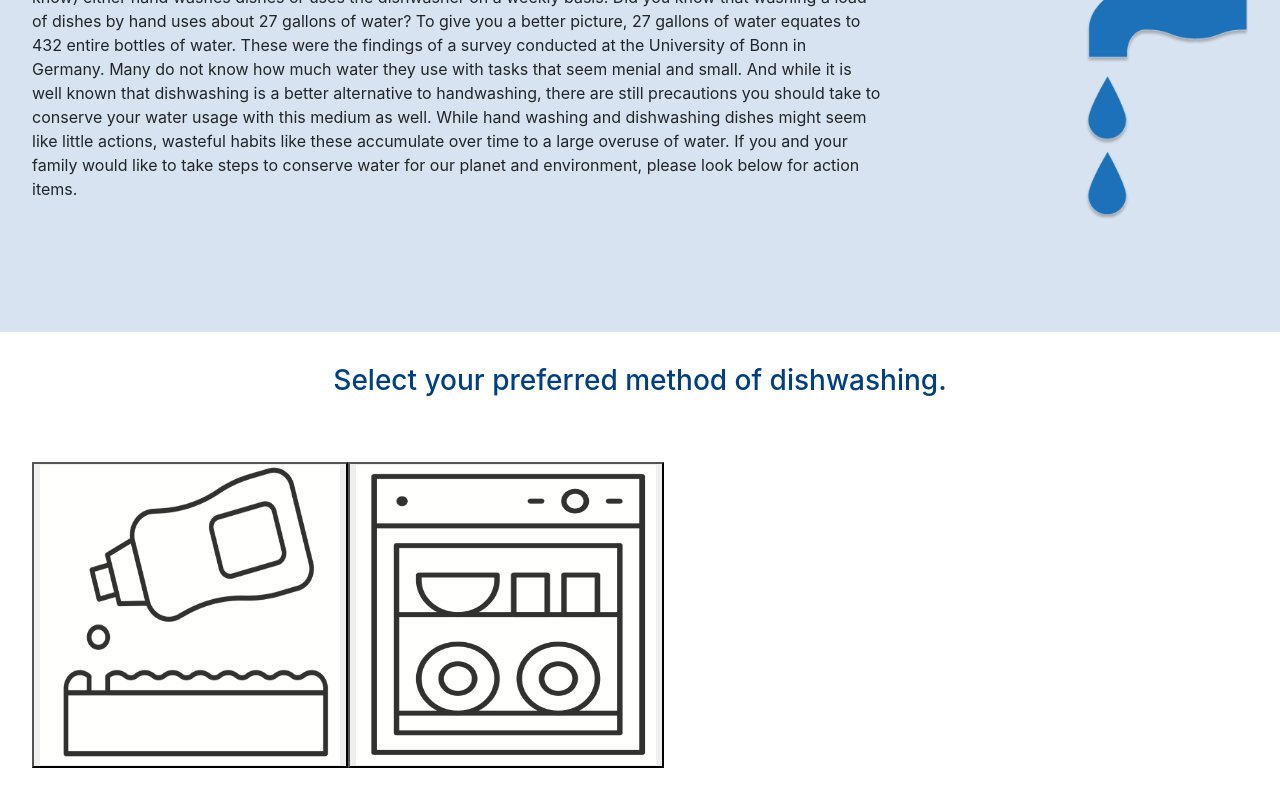
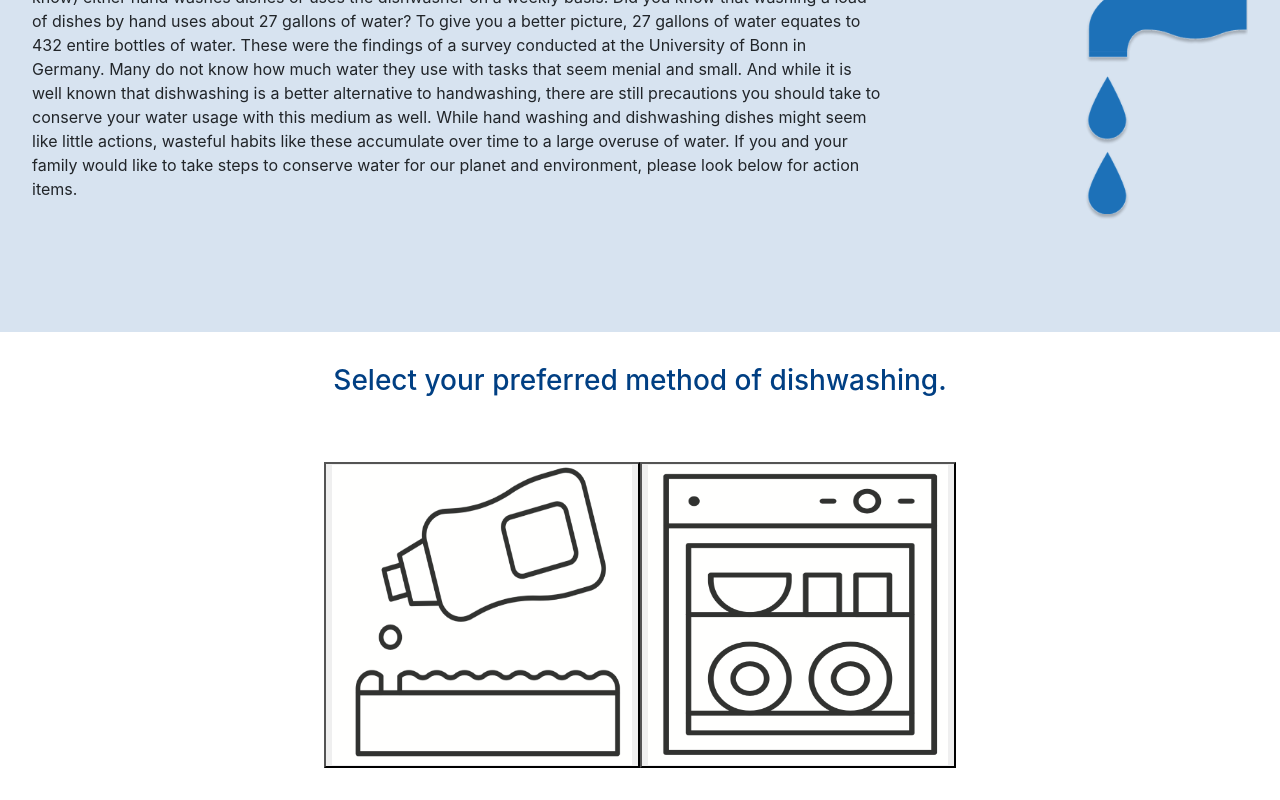
Before and after one commit to UW-INFO442-AU21/group7-smartwater, a React (Create React App) app: page /#/kitchen in a window 1280 px wide. Shown: the part 247-1047 px from the top of the page. Built offline with nearby package versions, Linux system fonts and the light colour scheme.

Commit message:
centered buttons

```diff
--- a/src/Pages/KitchenPage.js
+++ b/src/Pages/KitchenPage.js
@@ -85,7 +85,7 @@ export default function KitchenPage() {
             let modal = document.getElementById("mydishModal");
             modal.style.display = "none";
         }}>&times;</span>
-        <h2>The Dishwasher</h2>
+        <h2>Dishwashing</h2>
         <p>Using a dishwasher is considered exponentially better for water conservation compared to handwashing. While it is better for the environment,
           there are certain ways to use the dishwasher and certain brands that you can be aware of that will help in saving water. For example, the best
           method to use the dishwasher is only when it's full. This is because the amount of dishes you load in does not change the amount of energy or water
--- a/src/index.css
+++ b/src/index.css
@@ -238,3 +238,9 @@ video {
   height: auto;
   margin: 2rem;
 }
+
+#buttoncenter {
+  display: flex;
+  justify-content: center;
+  align-items: center;
+}
```
